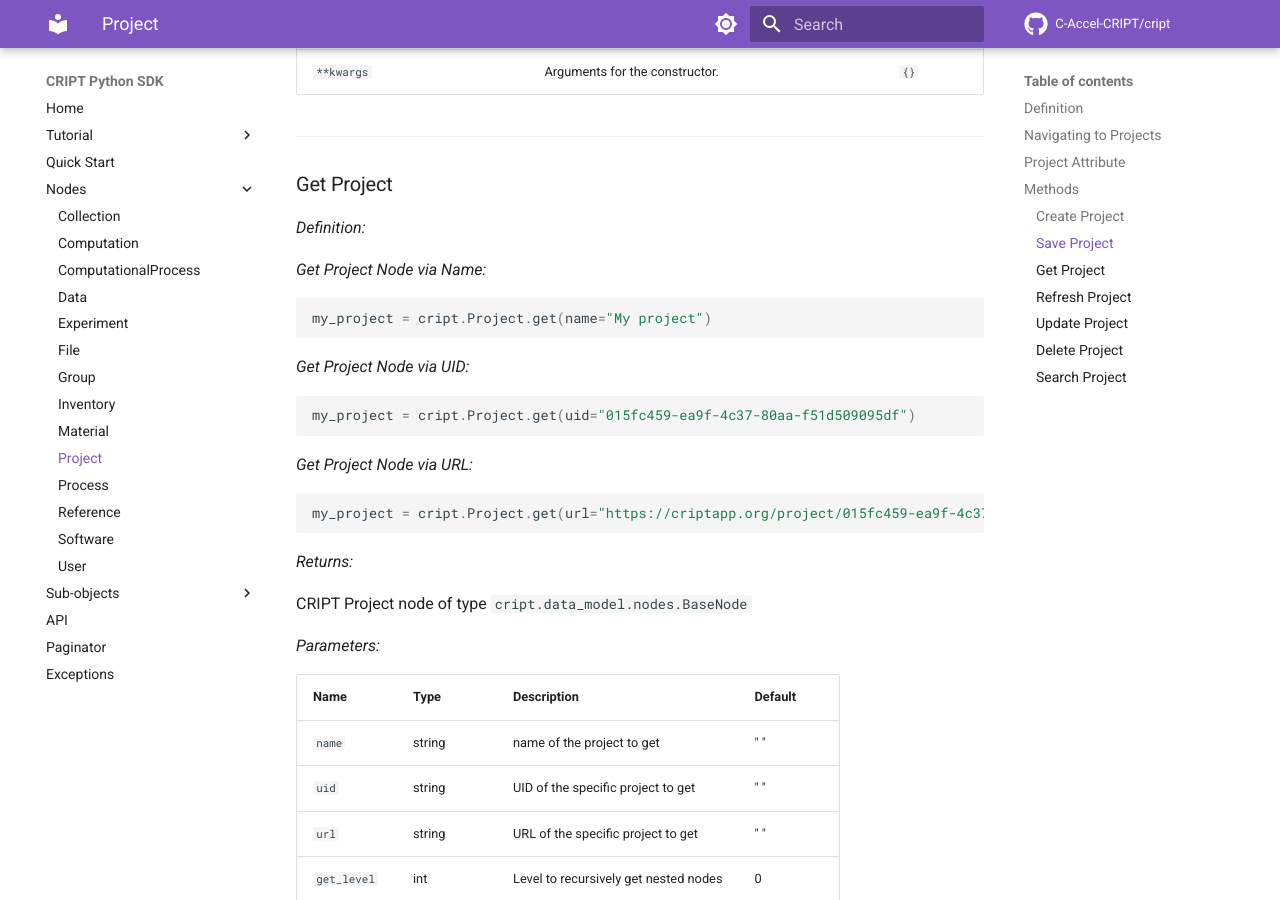
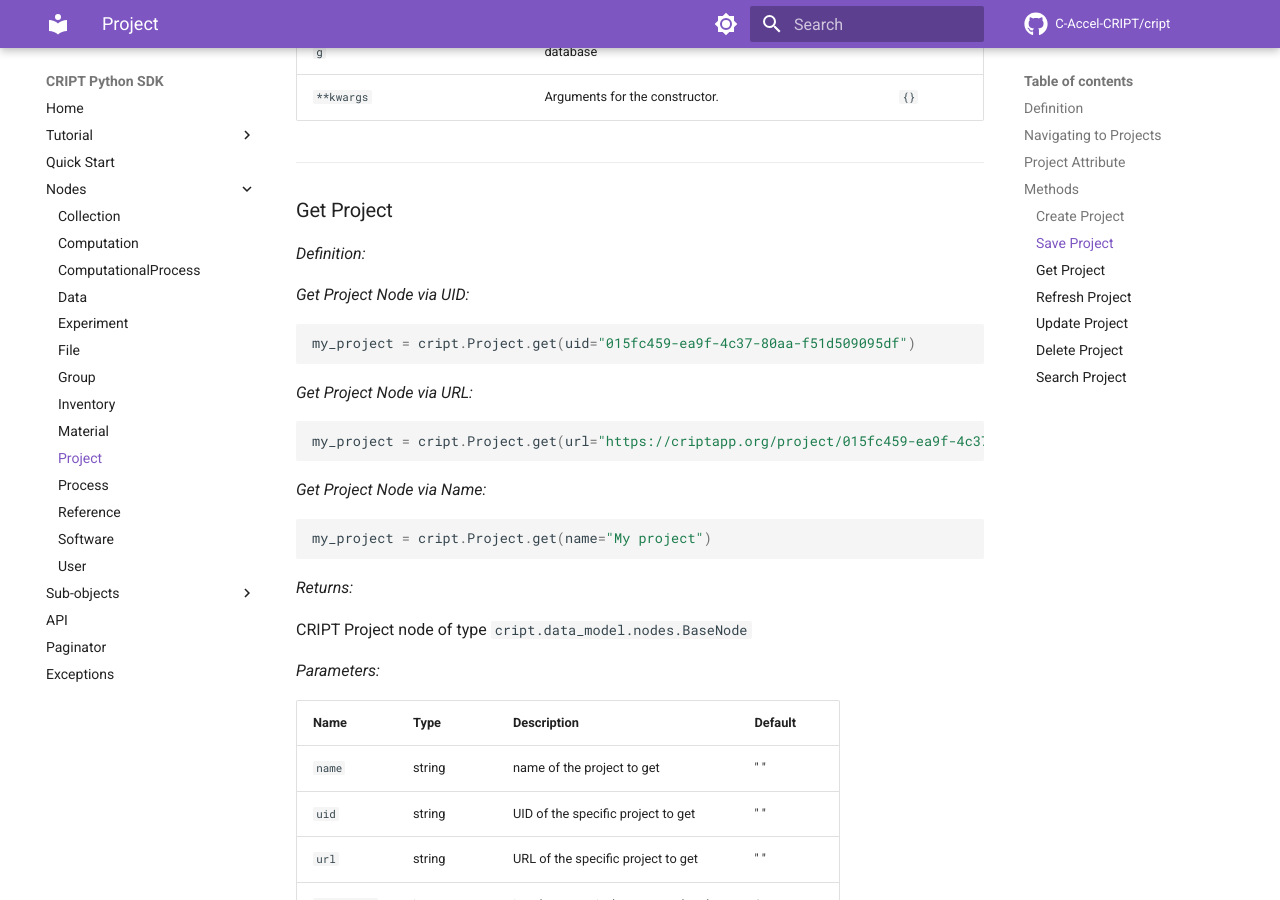
Before and after one commit to C-Accel-CRIPT/sdk-archive, an MkDocs documentation site: the page built from docs/nodes/project.md, in a window 1280 px wide and 900 px high, scrolled down 2122 px. Built offline with MkDocs 1.6.1 and Material for MkDocs 9.7.7, drawn with Linux system fonts in a browser that asks for light colours; comment, search, counter and statistics services are not loaded; some of the changed lines change nothing that is shown; some of the changed text lies outside the part shown.

Commit message:
Update project.md
made getting a node via UID and URL preferable and informed that project is the highest level node

````diff
--- a/docs/nodes/project.md
+++ b/docs/nodes/project.md
@@ -1,10 +1,12 @@
 # Project
 
 ## Definition
+
+A `Project` is the highest level node that is **Not** nested inside of any other node.
 A `Project` can be thought of as a folder that can contain
 <a href="../collection" target="_blank">`Collections`</a>,
 <a href="../material" target="_blank">`Materials`</a>, and
-<a href="../file" target="_blank">`Files`</a>
+<a href="../file" target="_blank">`Files`</a>.
 
 ## Navigating to Projects
 `Projects` can be easily found on <a href="https://criptapp.org" target="_blank">CRIPT</a> home screen in the
@@ -97,11 +99,6 @@
 _Definition:_
 
 
-_Get Project Node via Name:_
-``` python
-my_project = cript.Project.get(name="My project")
-```
-
 _Get Project Node via UID:_
 ``` python
 my_project = cript.Project.get(uid="015fc459-ea9f-4c37-80aa-f51d509095df")
@@ -110,6 +107,11 @@
 _Get Project Node via URL:_
 ``` python
 my_project = cript.Project.get(url="https://criptapp.org/project/015fc459-ea9f-4c37-80aa-f51d509095df/")
+```
+
+_Get Project Node via Name:_
+``` python
+my_project = cript.Project.get(name="My project")
 ```
 
 _Returns:_
````
